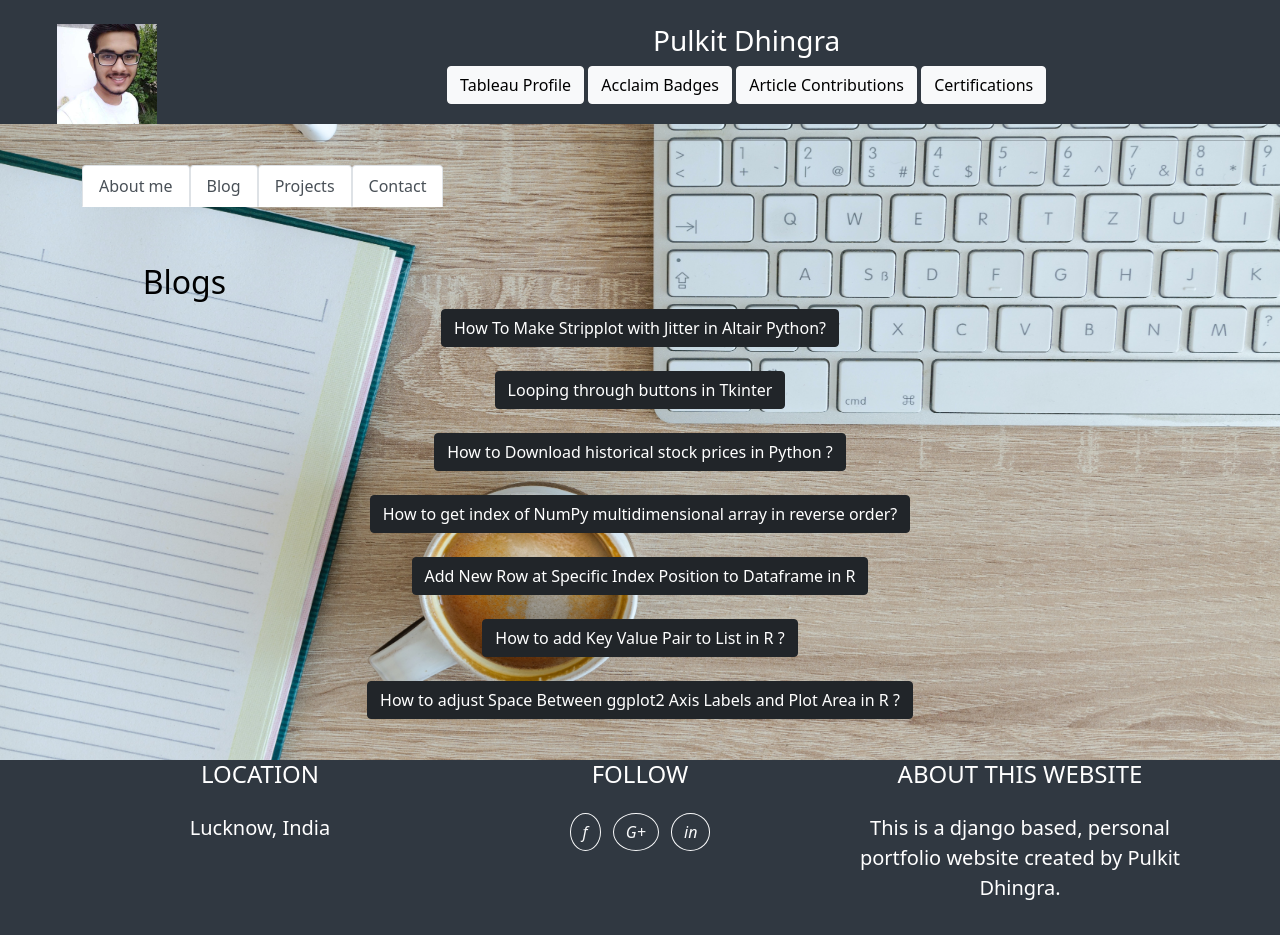
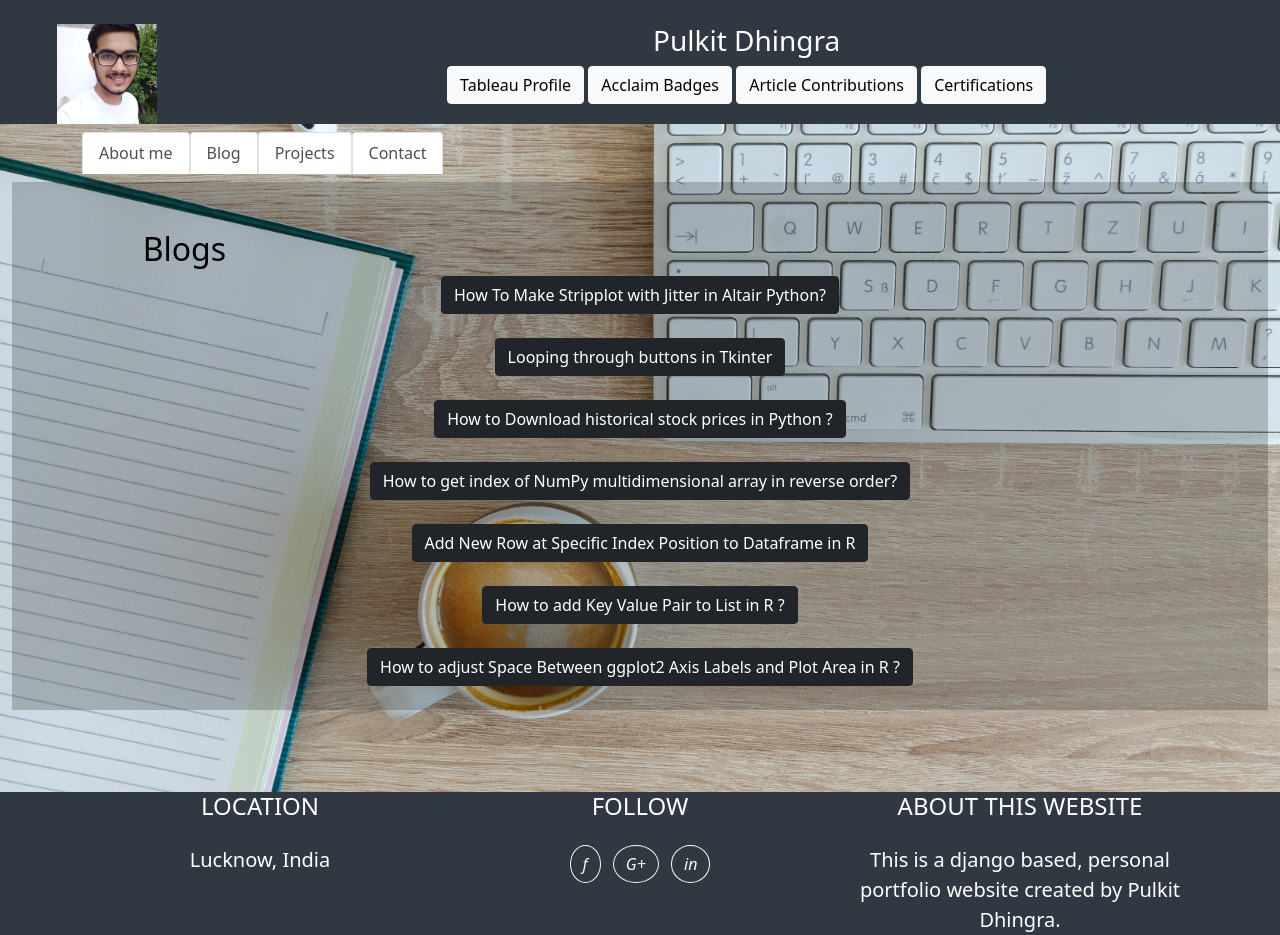
Before and after one commit to Pulkit12dhingra/My_Portfolio, a Django app: page /blog/ in a window 1280 px wide. Before the commit the page ends 900 px from the top, so only its background shows below. Run offline with Django 3.2, Linux system fonts and the light colour scheme; data comes from the database, SQL or seed files in the repository; some libraries are stand-ins or nearby versions.

Commit message:
data input and text background

```diff
--- a/personal/templates/personal/header.html
+++ b/personal/templates/personal/header.html
@@ -16,9 +16,9 @@
   		}
 	</style>
 </head>
-
+<!-- -->
 <body class="body" >
-	<div class="container-fluid" style="min-height:95%; background-image:url('{% static 'personal/img/background.jpg' %}');background-repeat: no-repeat;background-attachment: fixed;
+	<div class="container-fluid" style="min-height:99%; background-image:url('{% static 'personal/img/background.jpg' %}');background-repeat: no-repeat;background-attachment: fixed;
   background-size: 100% 100%; " >
 		<div class="row" style="background-color:#303841">
 			  <div class="col-sm-2">
@@ -34,7 +34,7 @@
 				  <center>
 				  <h3>Pulkit Dhingra</h3>
 				  </center>
-				</div>
+
 				<center>
 					<strong>
 					<a href="https://public.tableau.com/profile/pulkit.dhingra#!/?newProfile=&activeTab=0" class="btn btn-light" role="button" aria-pressed="true">Tableau Profile</a>
@@ -42,11 +42,12 @@
 					<a href="https://auth.geeksforgeeks.org/user/pulkit12dhingra/articles" class="btn btn-light" role="button" aria-pressed="true">Article Contributions</a>
 					<a href="https://drive.google.com/drive/folders/18coxZ_WHgQbXF6O0XURnJ6JaijHtsNId?usp=sharing" class="btn btn-light" role="button" aria-pressed="true">Certifications</a>
 					</strong>
+					<br>
 				</center>
 
-
+				</div>
 			  </div>
-		</div><hr>
+		</div>
 
 
 		   <!-- Great, til you resize. -->
@@ -81,6 +82,7 @@
 				        </div>
 				    </div>
 				</nav>
+			<div class="mask" style="background-color: rgba(0, 0, 0, 0.2)">
     		<div class="row">
 		  <div class="col-sm-1">
 		  <br>
@@ -90,7 +92,8 @@
 		  <div class="col-sm-10">
 
 			<div class='container-fluid'>
-				<div class="text-white">
+				<div class="text-white" >
+
 			<br><br>
 			<font color="black">
 			   {% block content %}
@@ -101,6 +104,7 @@
 		  </div>
 		</div>
 	</div>
+</div>
 	<!--<footer style="background-color:#303841">
 		<div class="container-fluid" style='margin-left:25px' >
 			<p><a href="/contact" target="blank">Contact</a> | <a href="https://www.linkedin.com/in/pulkit-dhingra-4b7312193/" target="blank">LinkedIn</a> | <a href="https://github.com/Pulkit12dhingra" target="blank">Github</a> | <a href="mailto:pulkit12dhingra@gmail.com" target="blank">Gmail</a></p>
```
